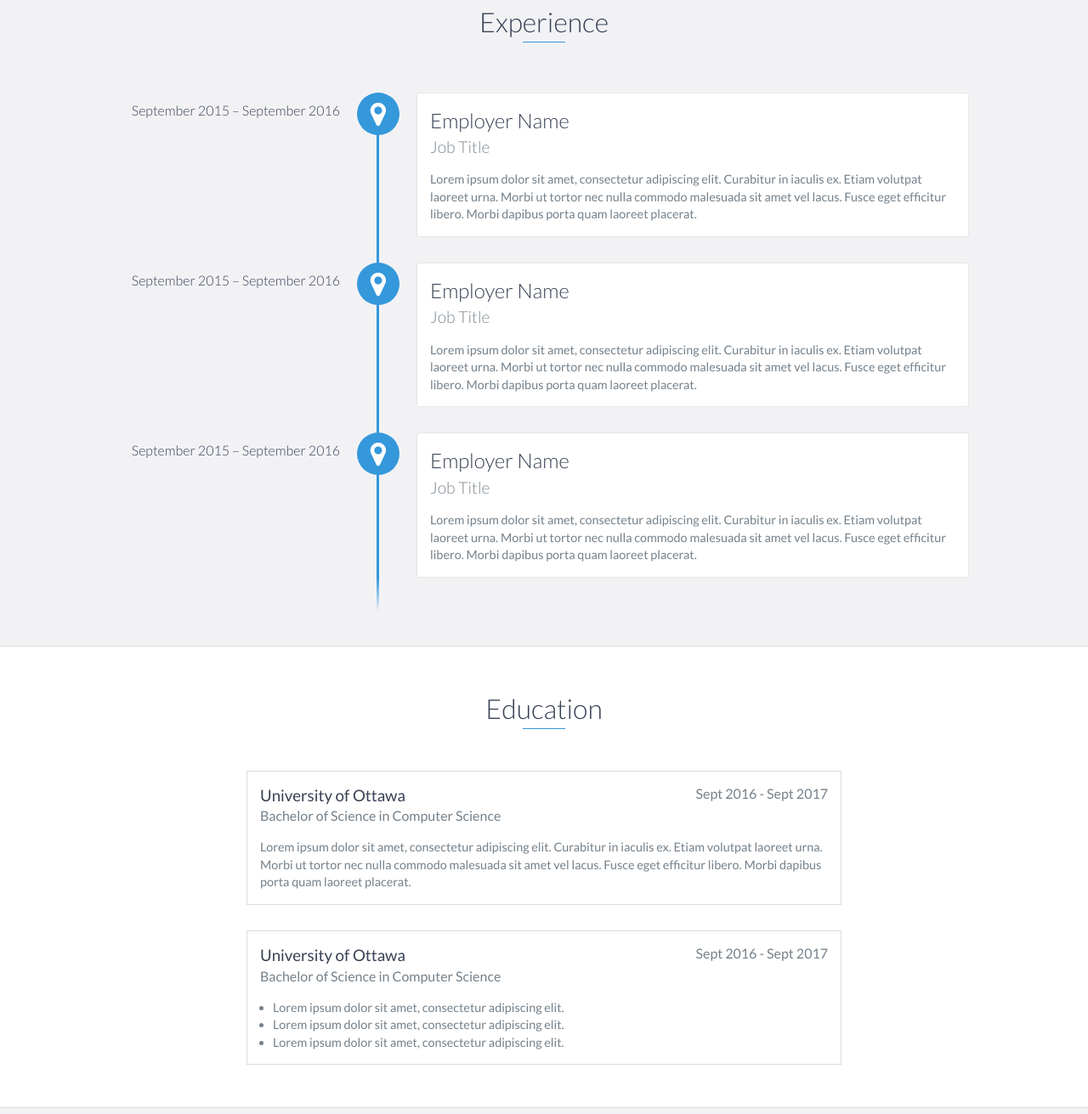
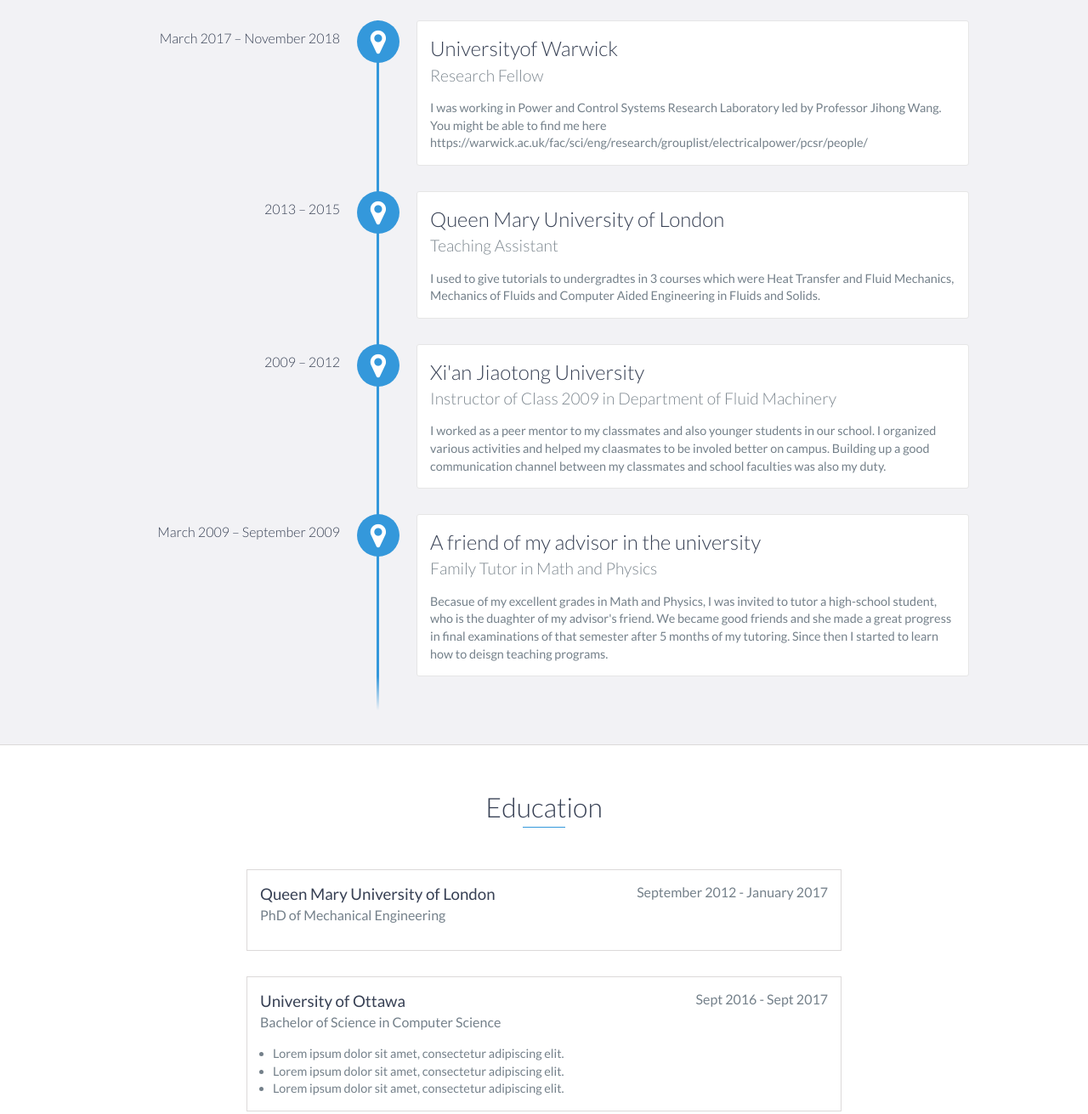
Before and after one commit to guliyolanda/guliyolanda.github.io, a website: page index.html in a window 1280 px wide. Shown: the part 1158-2469 px from the top of the page at 85% size. Drawn offline with nearby package versions, Linux system fonts and the light colour scheme.

Commit message:
1st try customize

```diff
--- a/index.html
+++ b/index.html
@@ -48,9 +48,9 @@
 
     <div id="lead">
         <div id="lead-content">
-            <h1>Ryan Fitzgerald</h1>
-            <h2>Software Engineer</h2>
-            <a href="#" class="btn-rounded-white">Download Resume</a>
+            <h1>Yang Wang</h1>
+            <h2>Resercher in CFD</h2>
+            <a href="#" class="btn-rounded-white">Download CV</a>
         </div>
         <!-- End #lead-content -->
 
@@ -73,10 +73,8 @@
                 </div>
                 <div class="col-md-8">
                     <p>
-                        Lorem ipsum dolor sit amet, consectetur adipiscing elit. Curabitur in iaculis ex. Etiam volutpat laoreet urna. Morbi ut tortor nec nulla commodo malesuada sit amet vel lacus. Fusce eget efficitur libero. Morbi dapibus porta quam laoreet placerat. Donec
-                        eu vehicula neque. Donec viverra lorem nunc, tempus euismod eros sollicitudin ut. Quisque et tincidunt libero. Donec id pharetra justo. Proin euismod lacinia dolor, eu scelerisque justo tempus pharetra. Vivamus nunc justo, finibus
-                        ut nisl sed, euismod rhoncus nulla. Proin sed magna egestas, egestas ante et, congue eros. In consequat, mauris dapibus tincidunt suscipit, ex libero aliquet diam, at maximus risus enim non leo.
-                    </p>
+                      When I was a little girl, I dreamed to be a good teacher, just likes my parents.
+		    </p>
                 </div>
             </div>
         </div>
@@ -86,28 +84,37 @@
     <div id="experience" class="background-alt">
         <h2 class="heading">Experience</h2>
         <div id="experience-timeline">
-            <div data-date="September 2015 – September 2016">
-                <h3>Employer Name</h3>
-                <h4>Job Title</h4>
+            <div data-date="March 2017 – November 2018">
+                <h3>Universityof Warwick</h3>
+                <h4>Research Fellow</h4>
                 <p>
-                    Lorem ipsum dolor sit amet, consectetur adipiscing elit. Curabitur in iaculis ex. Etiam volutpat laoreet urna. Morbi ut tortor nec nulla commodo malesuada sit amet vel lacus. Fusce eget efficitur libero. Morbi dapibus porta quam laoreet placerat.
+                   I was working in Power and Control Systems Research Laboratory led by Professor Jihong Wang. You might be able to find me here
+		   https://warwick.ac.uk/fac/sci/eng/research/grouplist/electricalpower/pcsr/people/
                 </p>
             </div>
 
-            <div data-date="September 2015 – September 2016">
-                <h3>Employer Name</h3>
-                <h4>Job Title</h4>
+            <div data-date=" 2013 – 2015">
+                <h3>Queen Mary University of London</h3>
+                <h4>Teaching Assistant</h4>
                 <p>
-                    Lorem ipsum dolor sit amet, consectetur adipiscing elit. Curabitur in iaculis ex. Etiam volutpat laoreet urna. Morbi ut tortor nec nulla commodo malesuada sit amet vel lacus. Fusce eget efficitur libero. Morbi dapibus porta quam laoreet placerat.
-                </p>
+                    I used to give tutorials to undergradtes in 3 courses which were Heat Transfer and Fluid Mechanics, Mechanics of Fluids and Computer Aided Engineering in Fluids and Solids. </p>
             </div>
 
-            <div data-date="September 2015 – September 2016">
-                <h3>Employer Name</h3>
-                <h4>Job Title</h4>
+            <div data-date=" 2009 – 2012">
+                <h3>Xi'an Jiaotong University</h3>
+                <h4>Instructor of Class 2009 in Department of Fluid Machinery</h4>
                 <p>
-                    Lorem ipsum dolor sit amet, consectetur adipiscing elit. Curabitur in iaculis ex. Etiam volutpat laoreet urna. Morbi ut tortor nec nulla commodo malesuada sit amet vel lacus. Fusce eget efficitur libero. Morbi dapibus porta quam laoreet placerat.
-                </p>
+		I worked as a peer mentor to my classmates and also younger students in our school. I organized various activities and helped my claasmates to be involed better on campus. Building up a good communication channel between my classmates and school faculties was also my duty.
+		</p>
+            </div>
+
+
+            <div data-date="March 2009 – September 2009">
+                <h3> A friend of my advisor in the university</h3>
+                <h4>Family Tutor in Math and Physics</h4>
+                <p>
+		Becasue of my excellent grades in Math and Physics, I was invited to tutor a high-school student, who is the duaghter of my advisor's friend. We became good friends and she made a great progress in final examinations of that semester after 5 months of my tutoring. Since then I started to learn how to deisgn teaching programs.
+               </p>
             </div>
         </div>
     </div>
@@ -116,11 +123,11 @@
     <div id="education">
         <h2 class="heading">Education</h2>
         <div class="education-block">
-            <h3>University of Ottawa</h3>
-            <span class="education-date">Sept 2016 - Sept 2017</span>
-            <h4>Bachelor of Science in Computer Science</h4>
+            <h3>Queen Mary University of London</h3>
+            <span class="education-date">September 2012 - January 2017</span>
+            <h4>PhD of Mechanical Engineering</h4>
             <p>
-                Lorem ipsum dolor sit amet, consectetur adipiscing elit. Curabitur in iaculis ex. Etiam volutpat laoreet urna. Morbi ut tortor nec nulla commodo malesuada sit amet vel lacus. Fusce eget efficitur libero. Morbi dapibus porta quam laoreet placerat.
+
             </p>
         </div>
         <!-- End .education-block -->
```
